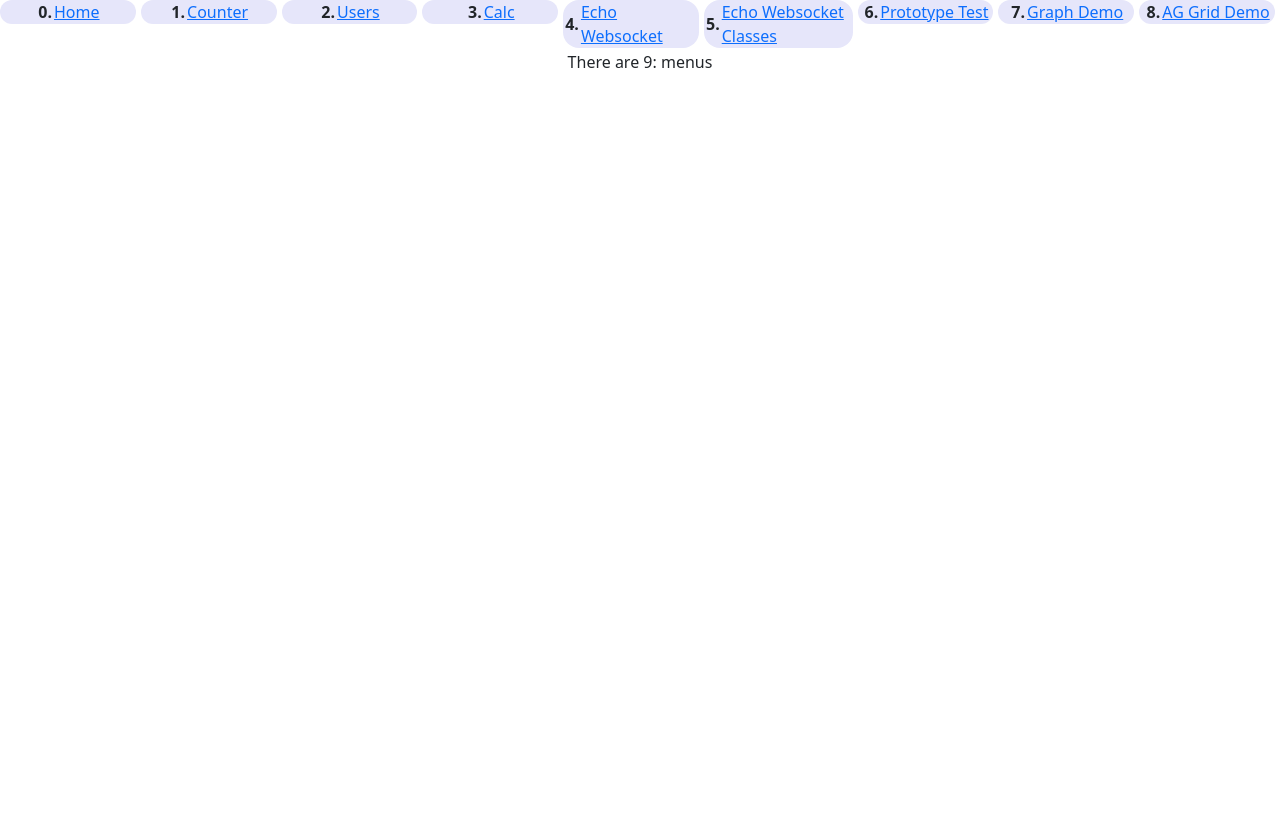
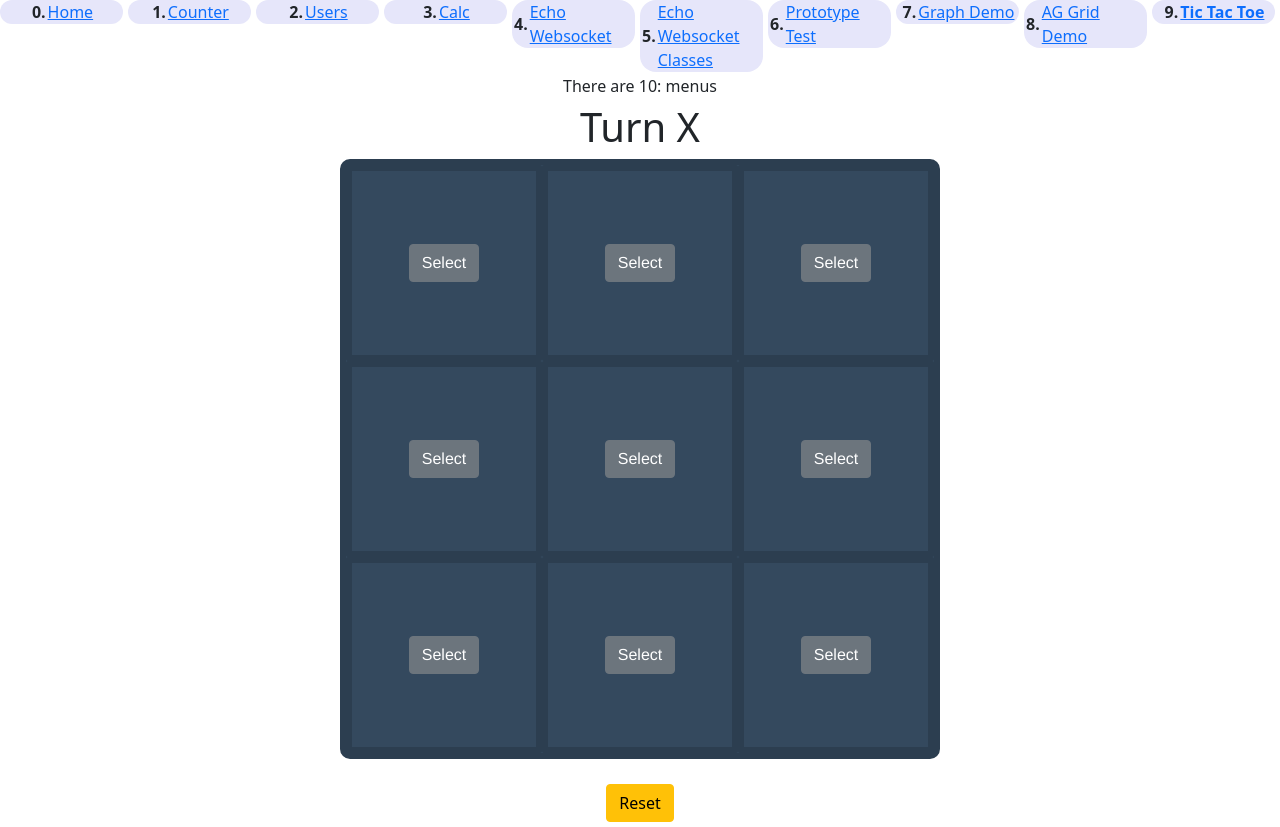
Before and after one commit to zdubin/advanced-react-made-easy, a React (Create React App) app: page /tictactow in a window 1280 px wide. Before the commit the page ends 800 px from the top, so only its background shows below. Built offline with nearby package versions, Linux system fonts and the light colour scheme.

Commit message:
Added complete Tic Tac Toe game tab
Includes a new custom hook for whose turn it is

```diff
--- a/src/App.tsx
+++ b/src/App.tsx
@@ -14,6 +14,7 @@ const ProtoTestPreview = lazy(() => import('./ProtoTest/ProtoTest'));
 const CalcPagePreview = lazy(() => import('./CalcPage/CalcPage'));
 const GraphDemoPreview = lazy(() => import('./GraphDemo/GraphDemo'));
 const AgGridDemo = lazy(() => import('./AgGridDemo/AgGridDemo'));
+const TicTacToe = lazy(() => import('./TicTacToe/TicTacToe'));
 
 // All lazy load components for our React Router
 const lazyComponents: LazyComponent[] = [
@@ -25,6 +26,7 @@ const lazyComponents: LazyComponent[] = [
     { name: 'Prototype Test', url: '/prototest', component: ProtoTestPreview },
     { name: 'Graph Demo', url: '/graphdemo', component: GraphDemoPreview },
     { name: 'AG Grid Demo', url: '/aggriddemo', component: AgGridDemo },
+    { name: 'Tic Tac Toe', url: '/tictactow', component: TicTacToe },
 
 ];
 
--- a/src/AppTypes/AppTypes.tsx
+++ b/src/AppTypes/AppTypes.tsx
@@ -31,3 +31,5 @@ export type LazyComponent = {
 export type CounterExampleProps = {
     initialValue: number;
 }
+
+export type XorO = 'X' | 'O' | null;
--- /dev/null
+++ b/src/CustomHooks/useXorO.tsx
@@ -0,0 +1,23 @@
+import { useState, useEffect } from "react";
+import { XorO } from "../AppTypes/AppTypes";
+// Define general type for useWindowSize hook, which includes width and height
+
+
+/*
+export interface Spot {
+  x: number | undefined;
+  y: number | undefined;
+
+}
+*/
+
+export function useXorO(): [() => XorO ,() => void] {
+
+
+    const [count, setCount] = useState<number>(0);
+
+    const currentXorO = ():XorO => count % 2 === 0 ? 'X' : 'O';
+    const SetNextMove = ():void => setCount(count+1);
+
+    return [currentXorO, SetNextMove];
+}
--- /dev/null
+++ b/src/TicTacToe/Spot.tsx
@@ -0,0 +1,13 @@
+import React from "react";
+
+import { XorO } from '../AppTypes/AppTypes'
+import { Button } from "reactstrap";
+
+export const Spot: React.FC<{spotValue: XorO, didWin: () => XorO | null, setPiece: () => void}> = ({spotValue, didWin, setPiece}) => {
+
+    return <>
+    {   spotValue ??
+        <Button className='button-space' variant="contained" onClick={() => setPiece()} disabled={didWin() ? true : false}>Select</Button>
+    }
+    </>
+}
--- /dev/null
+++ b/src/TicTacToe/TicTacToe.scss
@@ -0,0 +1,26 @@
+.game-board
+{
+	width: 600px;
+	height: 600px;
+	margin: 0 auto;
+  background-color: #34495e;
+  color: #fff;
+  border: 6px solid #2c3e50;
+  border-radius: 10px;
+
+	display: grid;
+	grid-template: repeat(3, 1fr) / repeat(3, 1fr);
+    margin-bottom: 20px;
+}
+
+.box
+{
+  border: 6px solid #2c3e50;
+  border-radius: 2px;
+  font-family: Helvetica;
+  font-weight: bold;
+  font-size: 4em;
+  display: flex;
+  justify-content: center;
+  align-items: center;
+}
--- /dev/null
+++ b/src/TicTacToe/TicTacToe.tsx
@@ -0,0 +1,67 @@
+import React, { useState } from "react";
+import { Button } from "reactstrap";
+
+import { useXorO } from "../CustomHooks/useXorO";
+import { XorO } from '../AppTypes/AppTypes'
+import { Spot } from './Spot';
+import './TicTacToe.scss';
+
+type BoardSquares = XorO[][];
+
+const TicTacToe: React.FC = () => {
+    const emptyBoard: BoardSquares = [[null, null, null],
+    [null, null, null],
+    [null, null, null]
+    ];
+
+    const [currentXorO, setNextMove] = useXorO();
+    const [board, setBoard] = useState<BoardSquares>(
+        [...emptyBoard]);
+
+    const setPiece = (col: number, row: number) => {
+        const nextBoard = [...board];
+        nextBoard[col][row] = currentXorO();
+        setNextMove();
+        setBoard(nextBoard);
+    }
+
+    const didWin = (): XorO | null => {
+        // diag win
+
+        if (board[0][0] === board[1][1] && board[1][1] === board[2][2] ||
+            board[0][2] === board[1][1] && board[1][1] === board[2][0])
+            return board[0][0] ?? null;
+
+        for (let i = 0; i < 3; i++) {
+            if (board[i][0] === board[i][1] && board[i][1] === board[i][2])
+                return board[i][0] ?? null;
+        }
+
+        for (let j = 0; j < 3; j++)
+            if (board[0][j] === board[1][j] && board[1][j] === board[2][j])
+                return board[0][j] ?? null;
+
+        return null;
+    }
+
+    return (
+        <>
+            {didWin() ? <h1>** {didWin()} Won**</h1> :
+                <h1>Turn {currentXorO()}</h1>
+            }
+            <div className="game-board">
+                {
+                    board.map((row, i) =>
+                        row.map((_, j) => <div key={`row_${i}_${j}`} className="box">
+                            <Spot spotValue={board[i][j]} setPiece={() => setPiece(i, j)} didWin={didWin} />
+                        </div>
+                        )
+                    )
+                }
+
+            </div>
+            <Button className='button-space' color="warning" onClick={() => setBoard([...emptyBoard])}>Reset</Button>
+        </>
+    )
+}
+export default TicTacToe;
```
Also changed, not shown: 1 other file (tests, documents, lock files or other folders).
